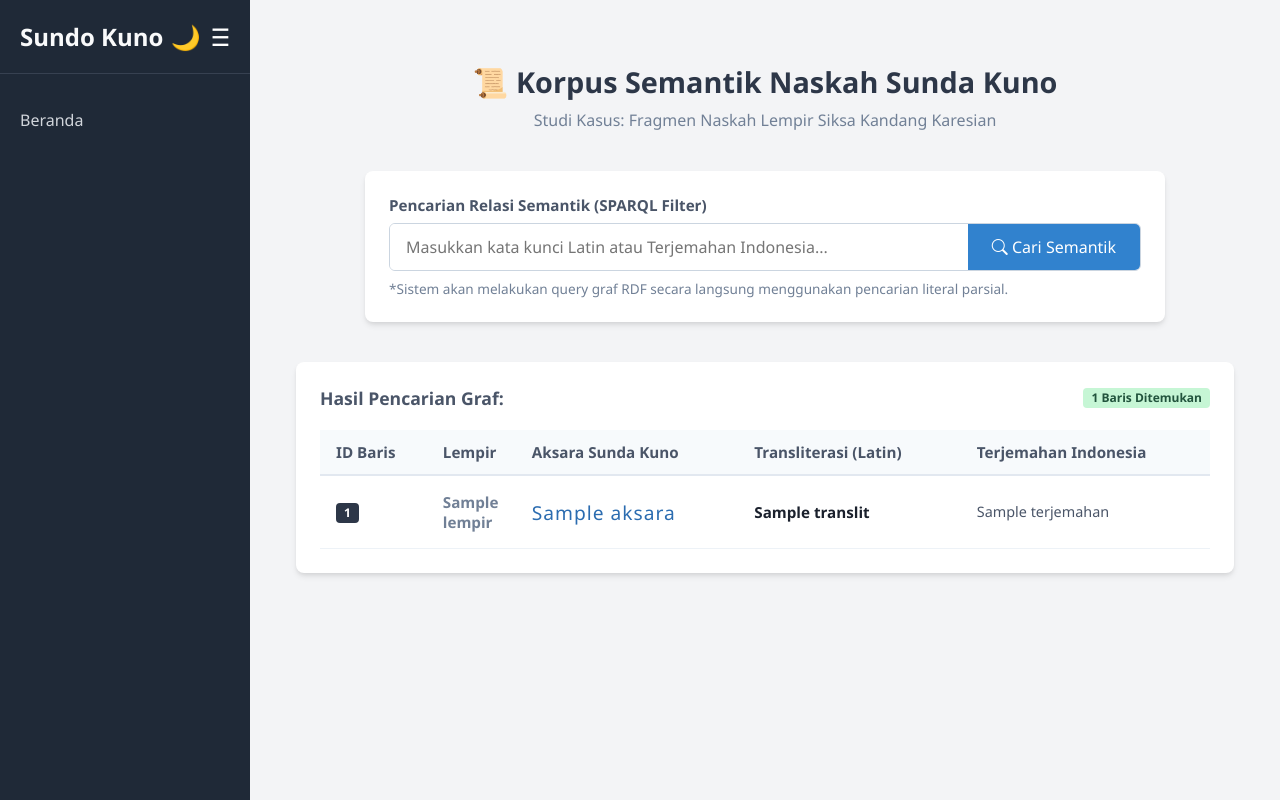
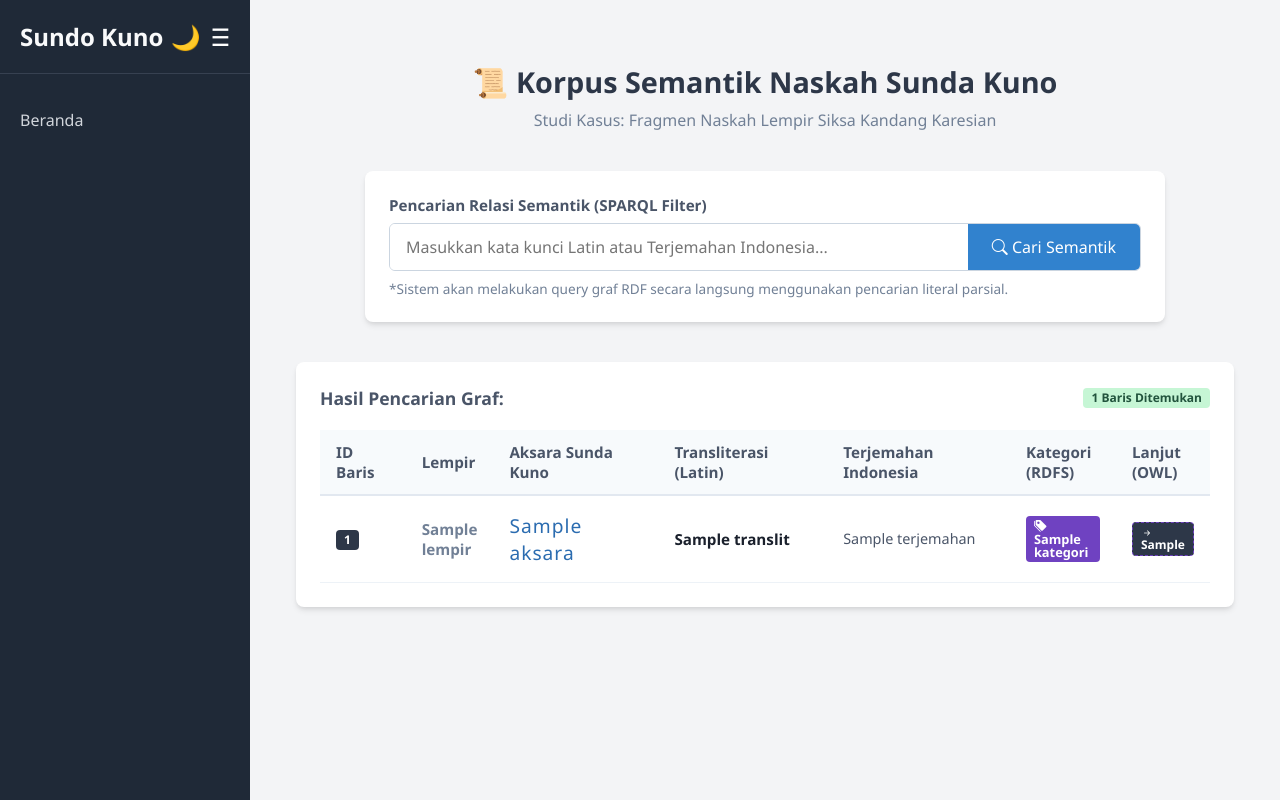
Before and after one commit to 230055Fawwaz/SemWeb_Sundo_Kuno, a Flask app: template app/templates/index.html in a window 1280 px wide. Run offline with Flask 3, Linux system fonts and the light colour scheme; the template is opened without the code that fills it: most values are stand-ins (such as "Sample title", 1, 10 or a date in 2020).

Commit message:
feat: add owl and rdfs

```diff
--- a/app/templates/index.html
+++ b/app/templates/index.html
@@ -53,11 +53,13 @@
                 <table class="table-aksara">
                     <thead>
                         <tr>
-                            <th style="width: 12%">ID Baris</th>
-                            <th style="width: 10%">Lempir</th>
-                            <th style="width: 25%">Aksara Sunda Kuno</th>
-                            <th style="width: 25%">Transliterasi (Latin)</th>
-                            <th style="width: 28%">Terjemahan Indonesia</th>
+                            <th style="width: 10%">ID Baris</th>
+                            <th style="width: 8%">Lempir</th>
+                            <th style="width: 20%">Aksara Sunda Kuno</th>
+                            <th style="width: 20%">Transliterasi (Latin)</th>
+                            <th style="width: 22%">Terjemahan Indonesia</th>
+                            <th style="width: 12%">Kategori (RDFS)</th>
+                            <th style="width: 8%">Lanjut (OWL)</th>
                         </tr>
                     </thead>
                     <tbody>
@@ -68,6 +70,22 @@
                             <td class="text-aksara-sunda">{{ r.aksara }}</td>
                             <td><strong class="text-latin">{{ r.translit }}</strong></td>
                             <td class="text-translation">{{ r.terjemahan }}</td>
+
+                            <td>
+                                <span class="custom-badge" style="background-color: #6f42c1; color: white; font-size: 0.8rem; padding: 4px 8px; border-radius: 4px;">
+                                    <i class="bi bi-tags-fill"></i> {{ r.kategori }}
+                                </span>
+                            </td>
+
+                            <td>
+                                {% if r.lanjut_ke != '-' %}
+                                    <span class="custom-badge badge-dark" style="border: 1px dashed #6f42c1;">
+                                        <i class="bi bi-arrow-right-short"></i> <code>{{ r.lanjut_ke }}</code>
+                                    </span>
+                                {% else %}
+                                    <span class="text-muted">-</span>
+                                {% endif %}
+                            </td>
                         </tr>
                         {% endfor %}
                     </tbody>
```
Also changed, not shown: app/routes/main.py (+39 -15 lines), 1 other file.
